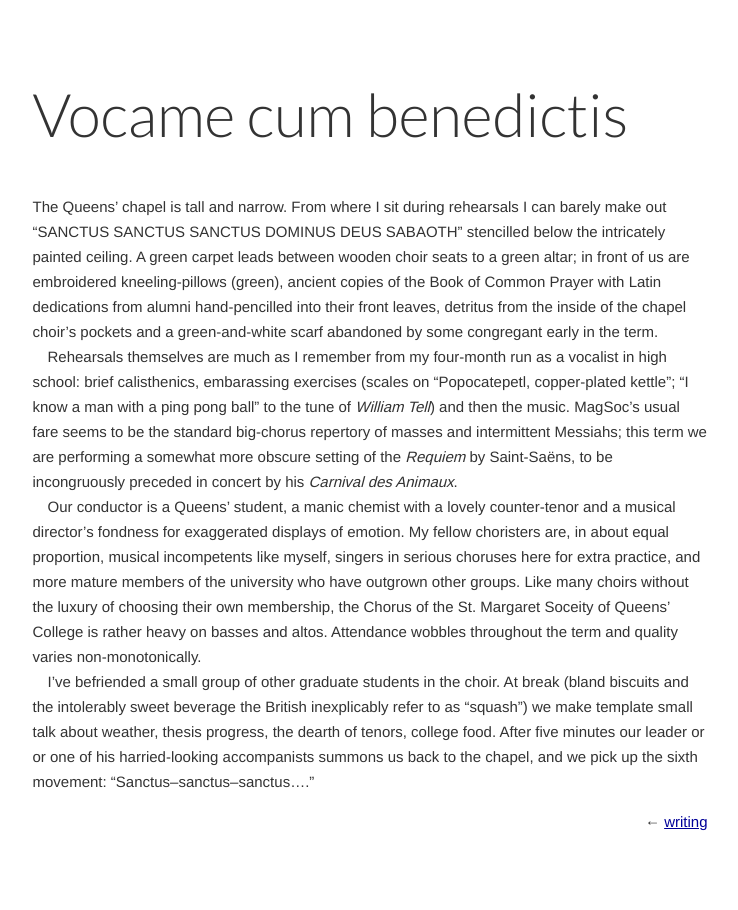
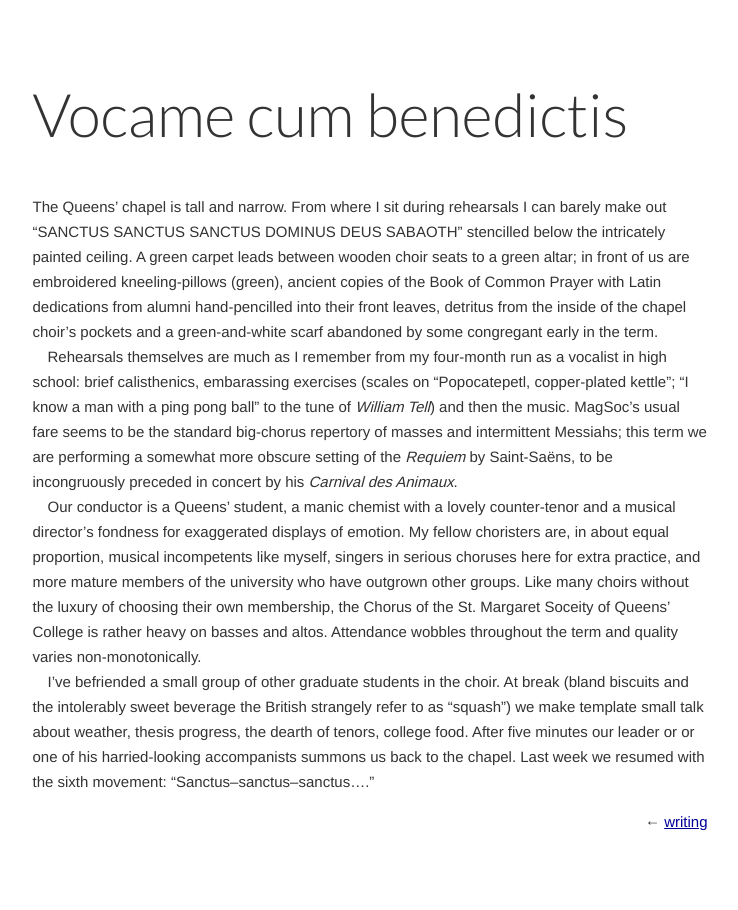
Before and after one commit to jacobandreas/writing, a Jekyll site: the page built from _posts/2012-11-20-vocame.md, in a window 1280 px wide. Shown: the whole page, without its empty margins (270-1008 px from the left). Built offline with Jekyll 4.4.1, drawn with Linux system fonts in a browser that asks for light colours.

Commit message:
awkward tense

```diff
--- a/_posts/2012-11-20-vocame.md
+++ b/_posts/2012-11-20-vocame.md
@@ -32,8 +32,8 @@ of Queens' College is rather heavy on basses and altos. Attendance wobbles
 throughout the term and quality varies non-monotonically.
 
 I've befriended a small group of other graduate students in the choir. At break
-(bland biscuits and the intolerably sweet beverage the British inexplicably
-refer to as "squash") we make template small talk about weather, thesis
-progress, the dearth of tenors, college food. After five minutes our leader or
-or one of his harried-looking accompanists summons us back to the chapel, and we
-pick up the sixth movement: "Sanctus--sanctus--sanctus...."
+(bland biscuits and the intolerably sweet beverage the British strangely refer
+to as "squash") we make template small talk about weather, thesis progress, the
+dearth of tenors, college food. After five minutes our leader or or one of his
+harried-looking accompanists summons us back to the chapel. Last week we resumed
+with the sixth movement: "Sanctus--sanctus--sanctus...."
```
